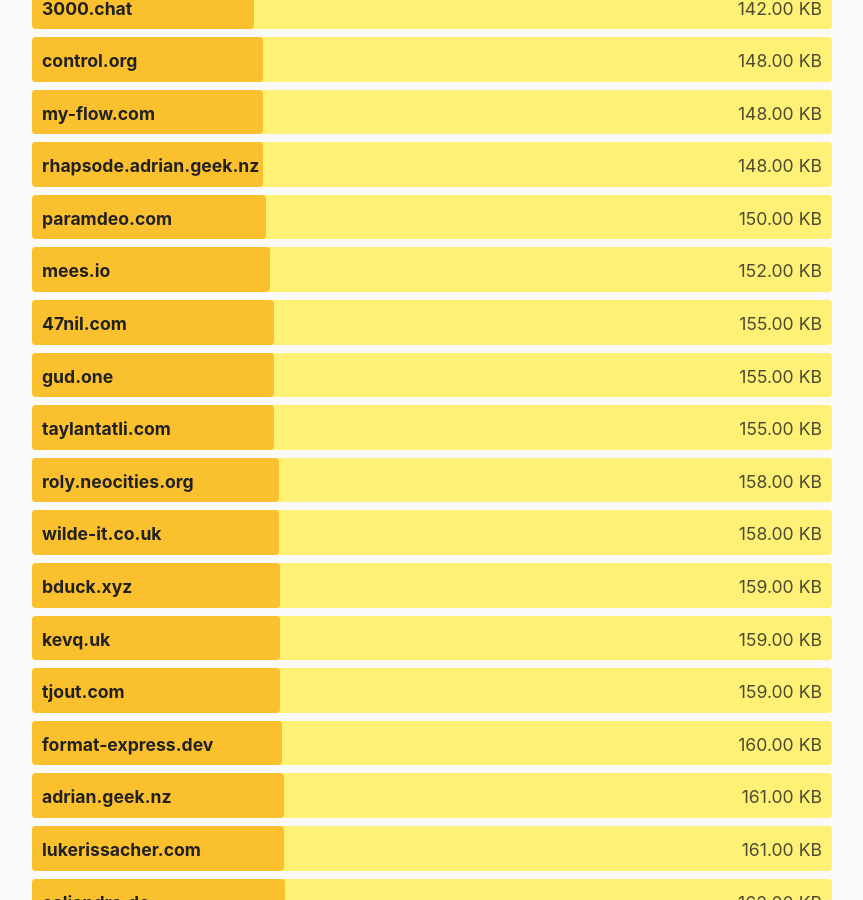
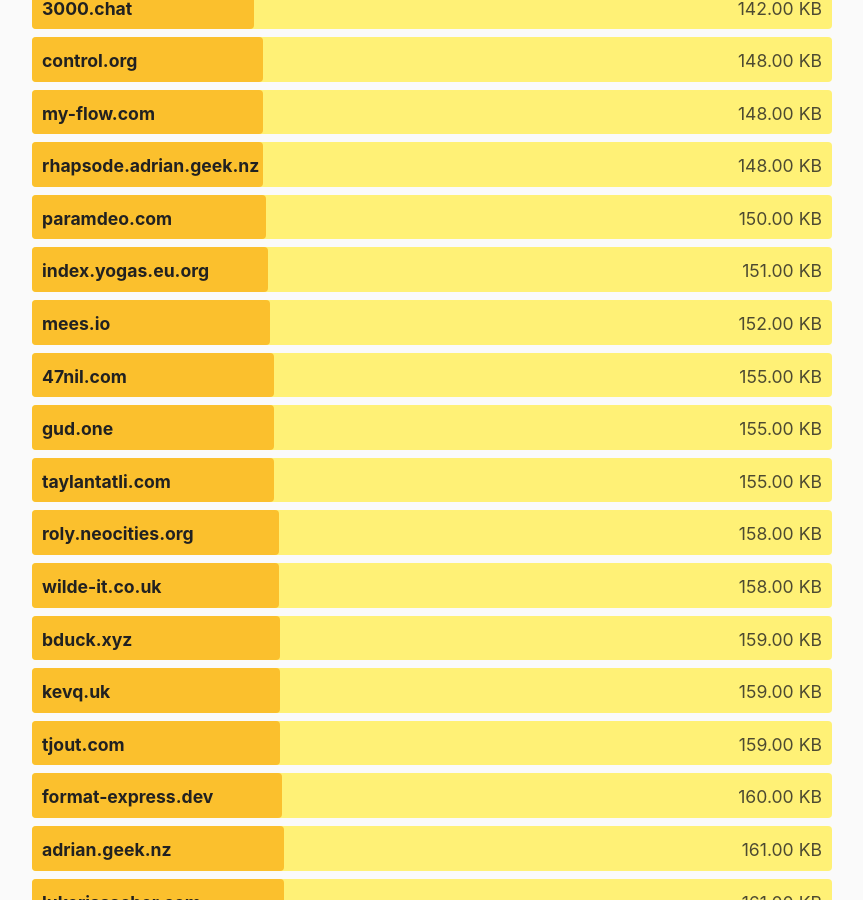
Before and after one commit to kevquirk/512kb.club, a Jekyll site: the page built from index.md, in a window 1280 px wide and 900 px high, scrolled down 16426 px. Shown: the whole window, without its empty margins (208-1071 px from the left). Built offline with Jekyll 4.4.1, drawn with Linux system fonts in a browser that asks for light colours.

Commit message:
Update sites.yml

```diff
--- a/_data/sites.yml
+++ b/_data/sites.yml
@@ -982,6 +982,11 @@
   url: https://ibra.github.io/
   size: 194.0
   last_checked: 2022-04-21
+
+- domain: index.yogas.eu.org
+  url: http://index.yogas.eu.org/
+  size: 151.0
+  last_checked: 2022-05-11
 
 - domain: indiachat.netlify.app
   url: https://indiachat.netlify.app/
```
